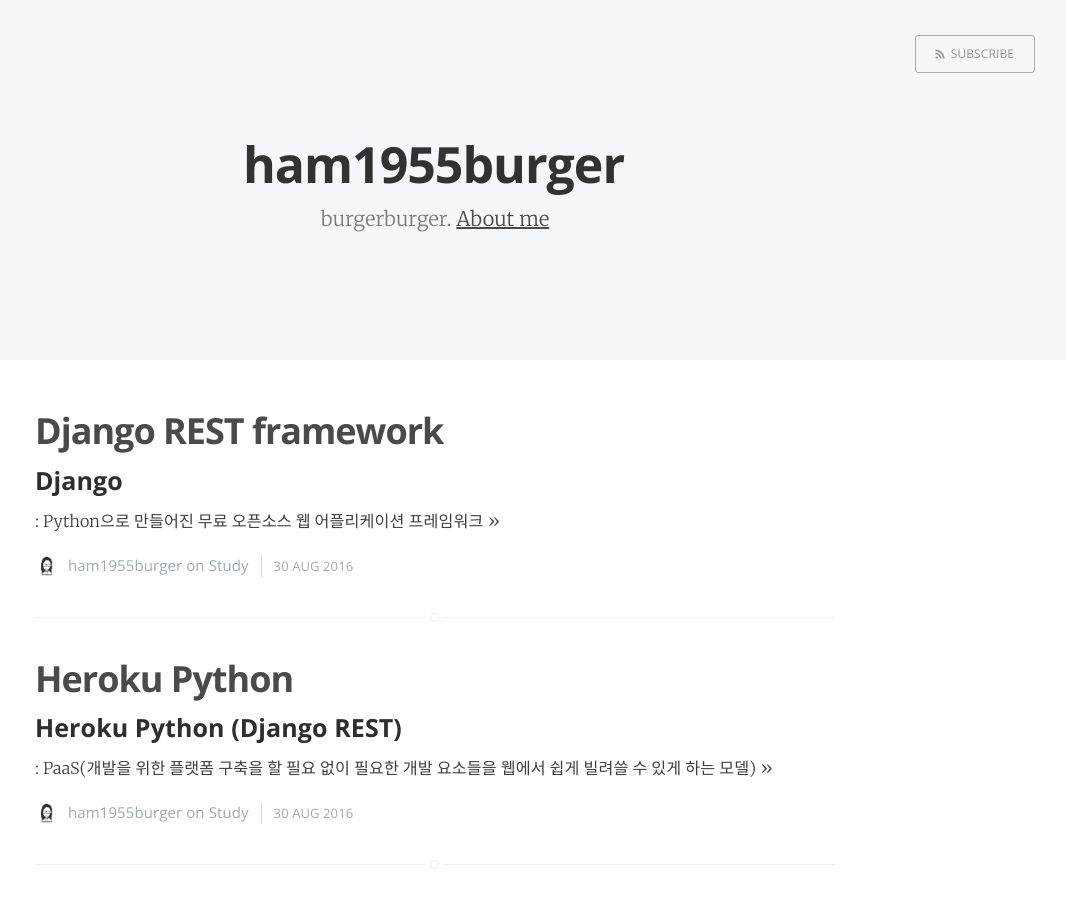
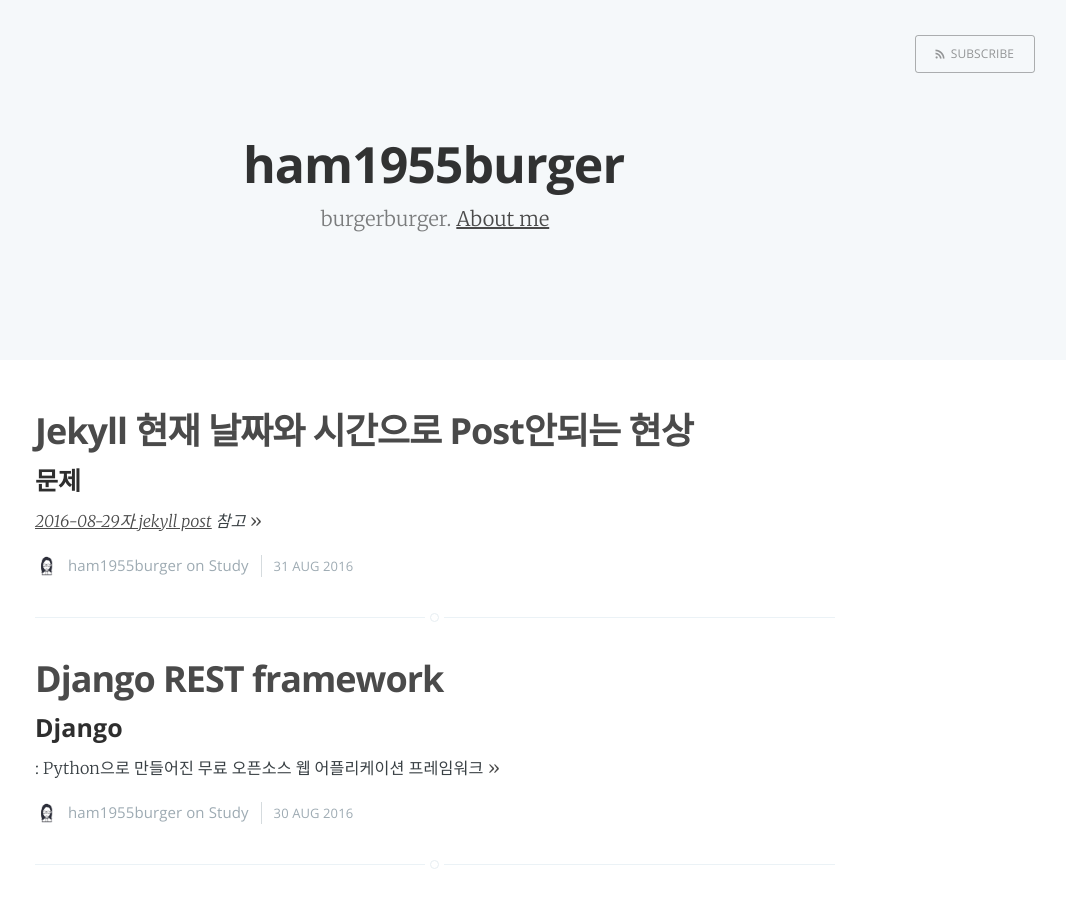
Before and after one commit to ham1955burger/ham1955burger.github.com, a Jekyll site: the page built from index.html, in a window 1280 px wide and 900 px high. Shown: the whole window, without its empty margins (205-1271 px from the left). Built offline with Jekyll 4.4.1, drawn with Linux system fonts in a browser that asks for light colours; the list of posts is cut into pages by our own code; part of the change alters nothing that is shown.

Commit message:
jekyll issue post

```diff
--- a/_posts/2016-08-29-jekyll.md
+++ b/_posts/2016-08-29-jekyll.md
@@ -90,17 +90,11 @@ template은 `layout`, `title`만 있어도 무관
     ---
     layout:  post
     title:  "ham 1955 burger first post!"
-    date:   2016-08-28 13:00:00 +0900
+    date:   2016-08-28 13:00:00
     categories: Study
     ---
 
     FIRST POST!
-
-**참고)** .md파일을 분명히 만들었음에도 불구하고 post가 안되는 현상이 있었는데,
-
-원인은 date때문이었다.
-
-date가 **UTC 표준시**로 설정되어 있기 때문에, 한국시간으로 바꿔줘야 하므로 **+0900**을 붙여주어 fix
 
 ---
 <h4> 참고 및 더 알아보기 </h4>
--- /dev/null
+++ b/_posts/2016-08-31-jekyll-issue.md
@@ -0,0 +1,38 @@
+---
+layout: post
+title:  "Jekyll 현재 날짜와 시간으로 Post안되는 현상"
+date:   2016-08-31 10:22:00 +09
+categories: Study
+---
+<h4> 문제 </h4>
+*[2016-08-29자 jekyll post](https://ham1955burger.github.io/study/2016/08/29/jekyll.html) 참고*
+
+    <!-- 2016-08-28-ham-1955-burger-first-post.md -->
+
+    ---
+    layout:  post
+    title:  "ham 1955 burger first post!"
+    date:   2016-08-28 13:00:00
+    categories: Study
+    ---
+
+    FIRST POST!
+
+현재시간이 `2016-08-28 13:00:00` 이라고 가정하고
+상단과 같이 .md파일 작성 후 게시글을 보려할때,
+.md파일이 분명히 존재함에도 불구하고 게시글이 보여지지 않는 현상이 있었다.
+
+---
+
+<h4> 해결 </h4>
+
+원인은 template에 date항목 때문이었는데,
+date가 **UTC 표준시**로 설정되어 있기 때문에, 한국시간으로 바꿔줘야 하므로 **+09**을 붙여주어 수정하니 문제가 없었다.
+
+    date:   2016-08-28 13:00:00 +09
+
+---
+
+<h4>참고</h4>
+
+[한국 표준시 - 위키백과, 우리 모두의 백과사전](https://ko.wikipedia.org/wiki/한국_표준시)
```
